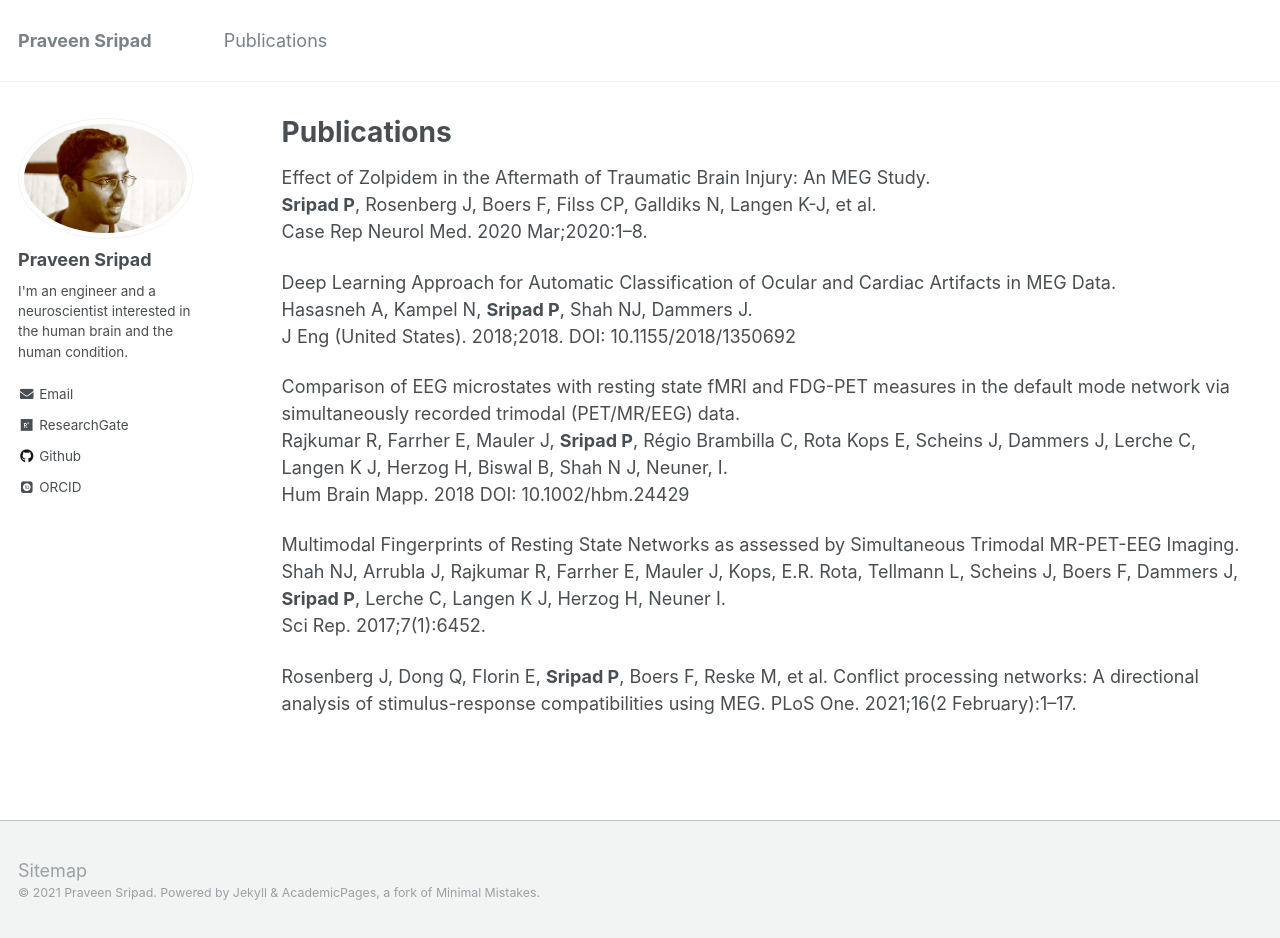
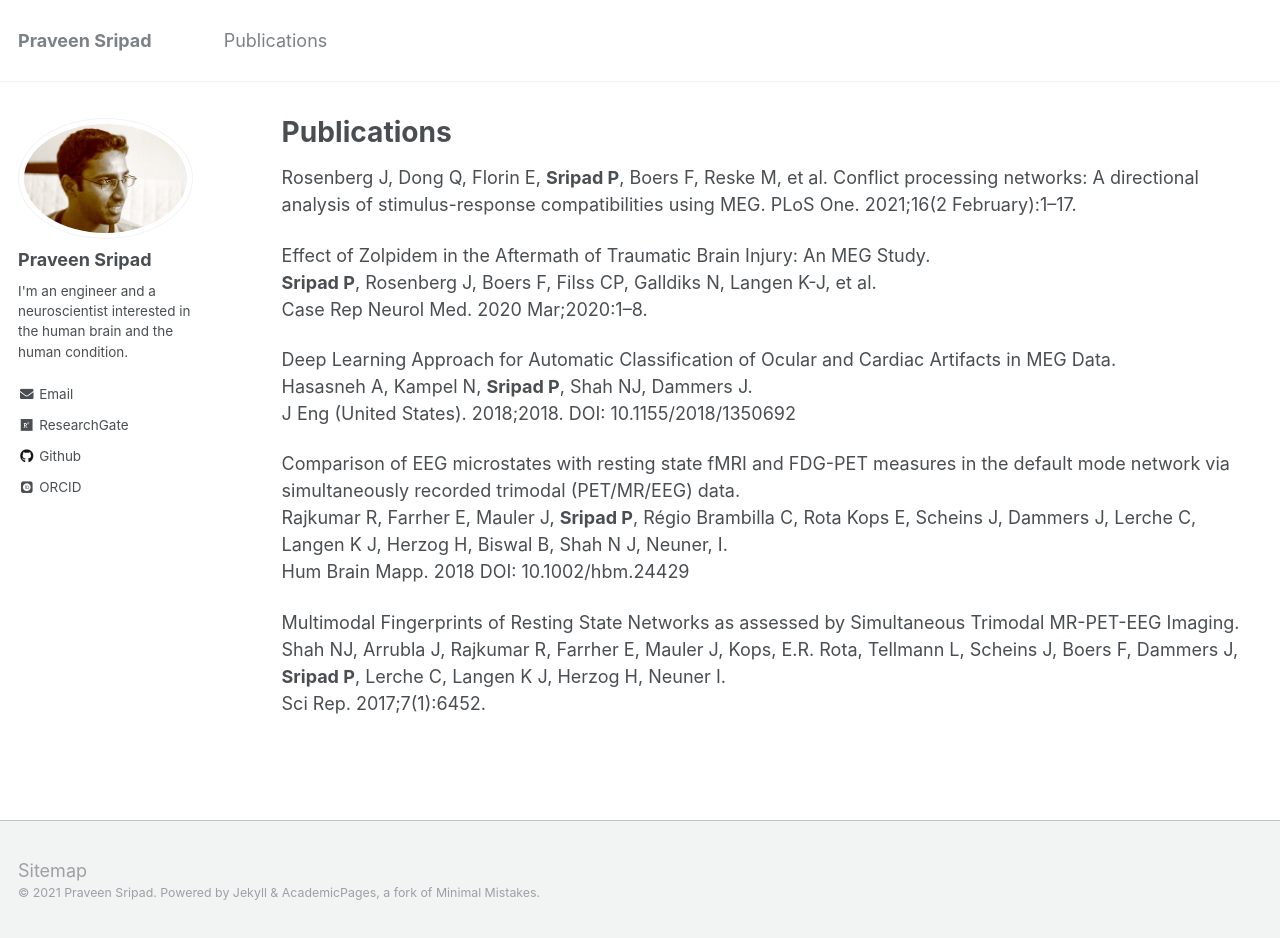
Before and after one commit to pravsripad/pravsripad.github.io, a Jekyll site: the page built from _pages/publications.md, in a window 1280 px wide and 938 px high. Built offline with Jekyll 4.4.1, drawn with Linux system fonts in a browser that asks for light colours; some web fonts are replaced; some of the changed lines change nothing that is shown.

Commit message:
Correct order based on year published.

```diff
--- a/_pages/publications.md
+++ b/_pages/publications.md
@@ -4,6 +4,8 @@ title: "Publications"
 permalink: /publications/
 author_profile: true
 ---
+
+Rosenberg J, Dong Q, Florin E, **Sripad P**, Boers F, Reske M, et al. Conflict processing networks: A directional analysis of stimulus-response compatibilities using MEG. PLoS One. 2021;16(2 February):1–17.
 
 Effect of Zolpidem in the Aftermath of Traumatic Brain Injury: An MEG Study.<br>
 **Sripad P**, Rosenberg J, Boers F, Filss CP, Galldiks N, Langen K-J, et al.<br>
@@ -20,5 +22,3 @@ Hum Brain Mapp. 2018 DOI: 10.1002/hbm.24429
 Multimodal Fingerprints of Resting State Networks as assessed by Simultaneous Trimodal MR-PET-EEG Imaging.<br>
 Shah NJ, Arrubla J, Rajkumar R, Farrher E, Mauler J, Kops, E.R. Rota, Tellmann L, Scheins J, Boers F, Dammers J, **Sripad P**, Lerche C, Langen K J, Herzog H, Neuner I.<br>
 Sci Rep. 2017;7(1):6452.
-
-Rosenberg J, Dong Q, Florin E, **Sripad P**, Boers F, Reske M, et al. Conflict processing networks: A directional analysis of stimulus-response compatibilities using MEG. PLoS One. 2021;16(2 February):1–17.
```
